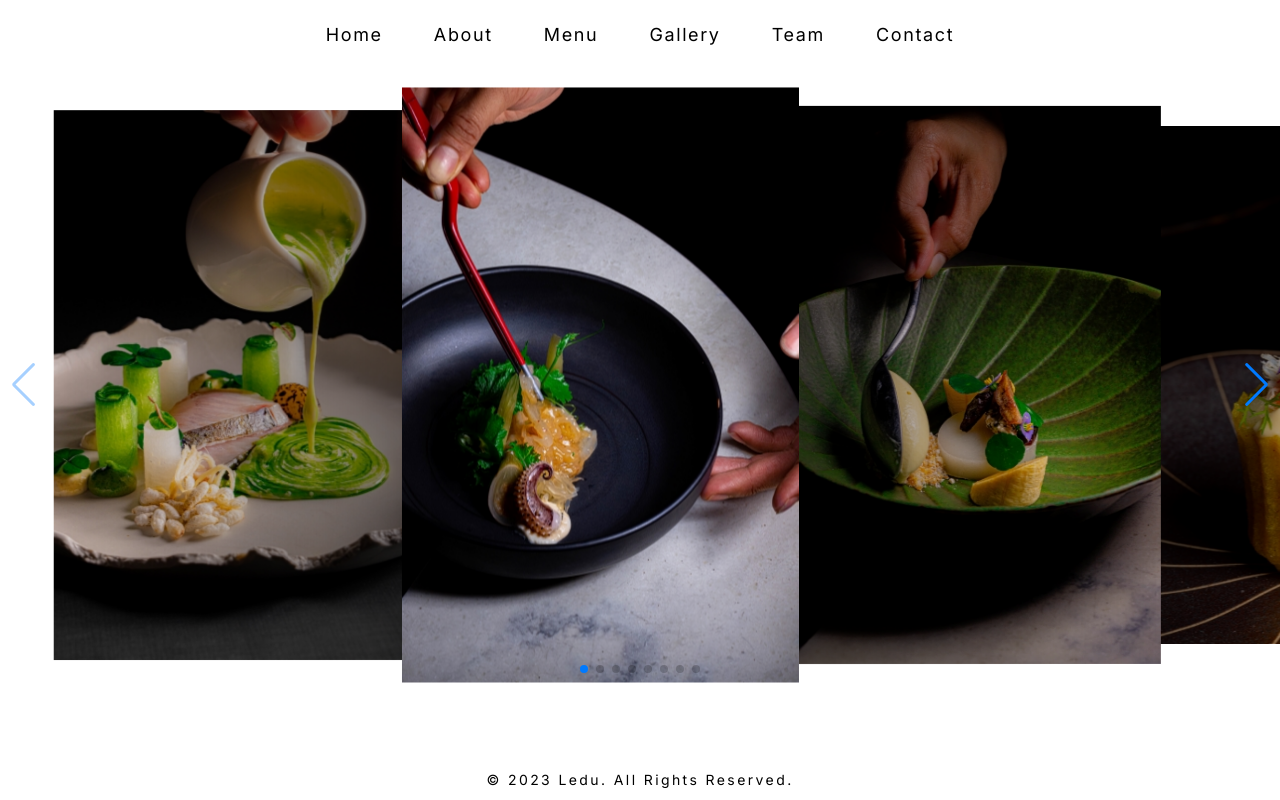
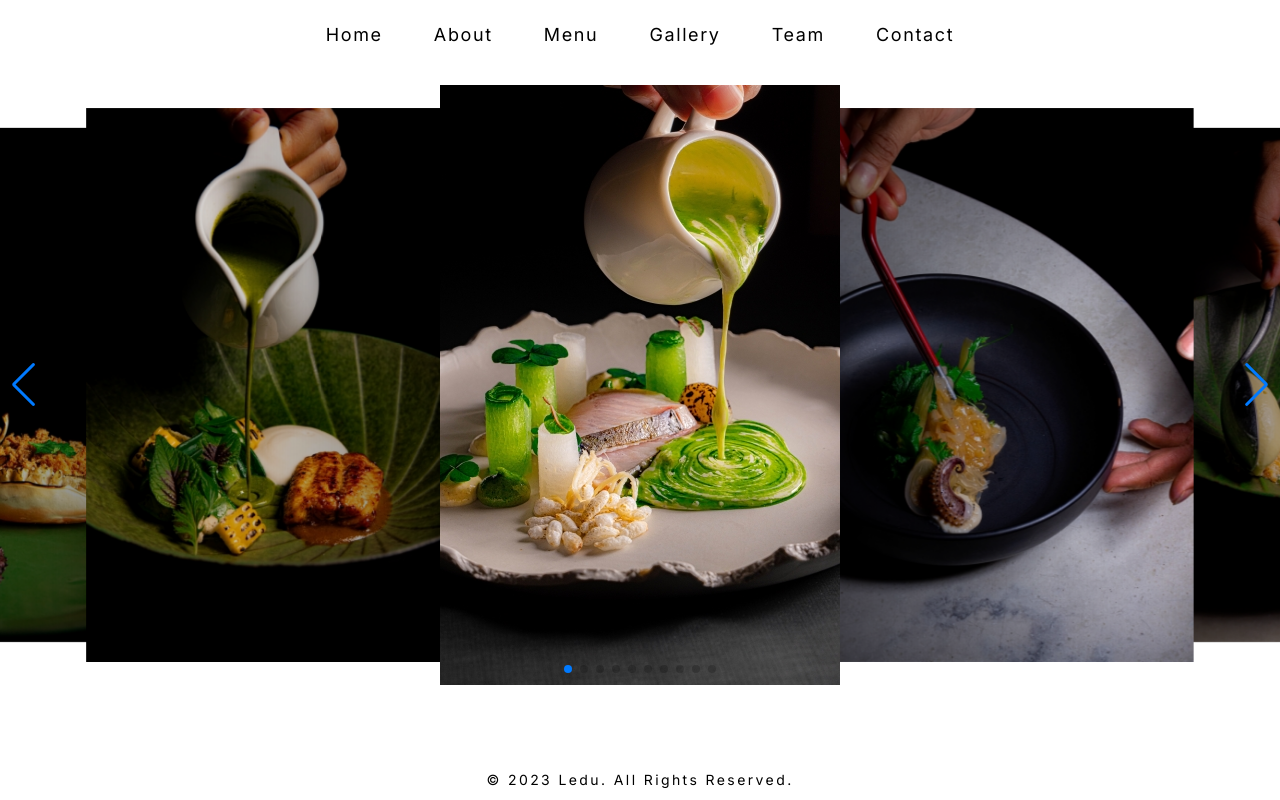
Before and after one commit to mopinator/Ledu, a React (Vite) app: page /gallery in a window 1280 px wide. Built offline with nearby package versions, Linux system fonts and the light colour scheme.

Commit message:
changed view ports

```diff
--- a/src/pages/Gallery/Gallery.jsx
+++ b/src/pages/Gallery/Gallery.jsx
@@ -19,8 +19,8 @@ export default function Gallery() {
 						effect={"coverflow"}
 						slidesPerView={"auto"}
 						grabCursor={true}
-						// loop={true}
-						// centeredSlides={true}
+						loop={true}
+						centeredSlides={true}
 						pagination={{ clickable: true }}
 						navigation={{ clickable: true }}
 						coverflowEffect={{
```
